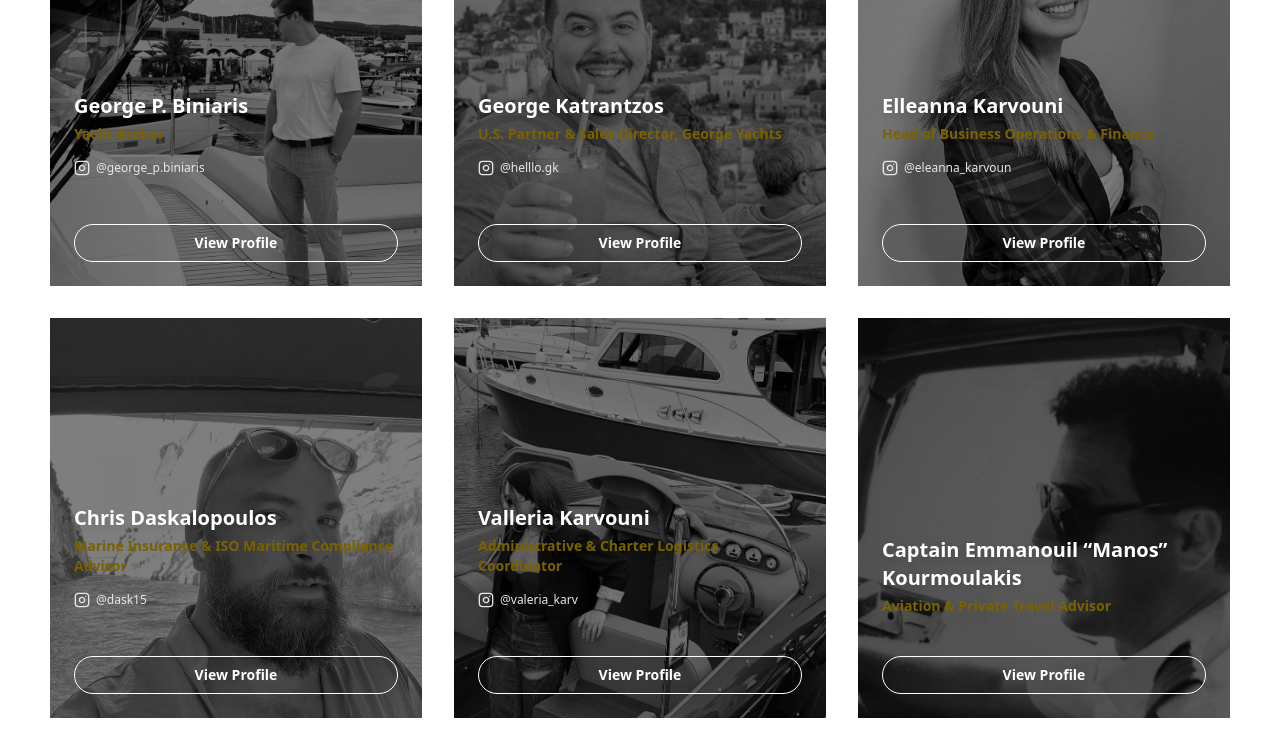
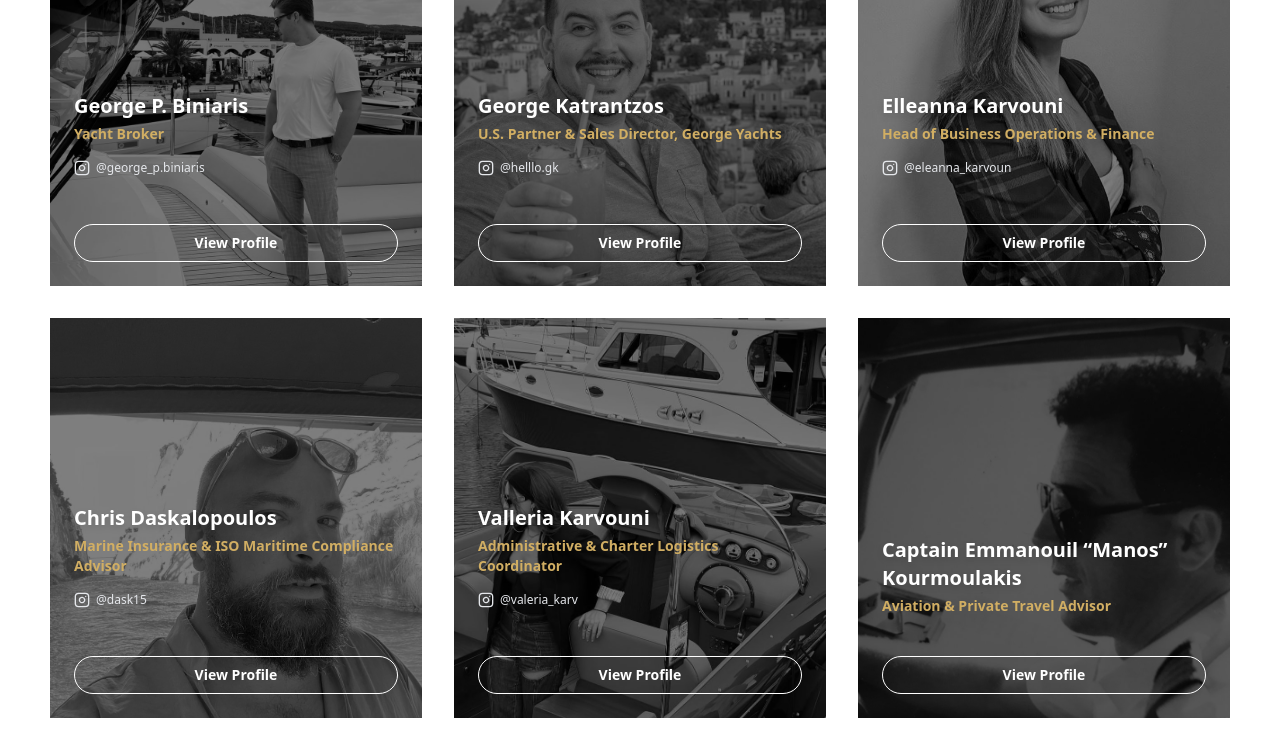
Before and after one commit to gbiniaris13/george-yachts, a Next.js app: page /team in a window 1280 px wide. Shown: the part 1100-1848 px from the top of the page. Built offline with nearby package versions, Linux system fonts and the light colour scheme; no server answers.

Commit message:
change subtitle text on team page for better contrast

```diff
--- a/app/components/TeamSection.jsx
+++ b/app/components/TeamSection.jsx
@@ -92,7 +92,7 @@ const TeamCard = ({ member }) => {
           {/* Title uses the gold color */}
           <p
             className="text-sm font-bold"
-            style={{ color: GOLD_HEX, marginBottom: "1rem" }}
+            style={{ color: "#D1AE63", marginBottom: "1rem" }}
           >
             {member.title}
           </p>
```
